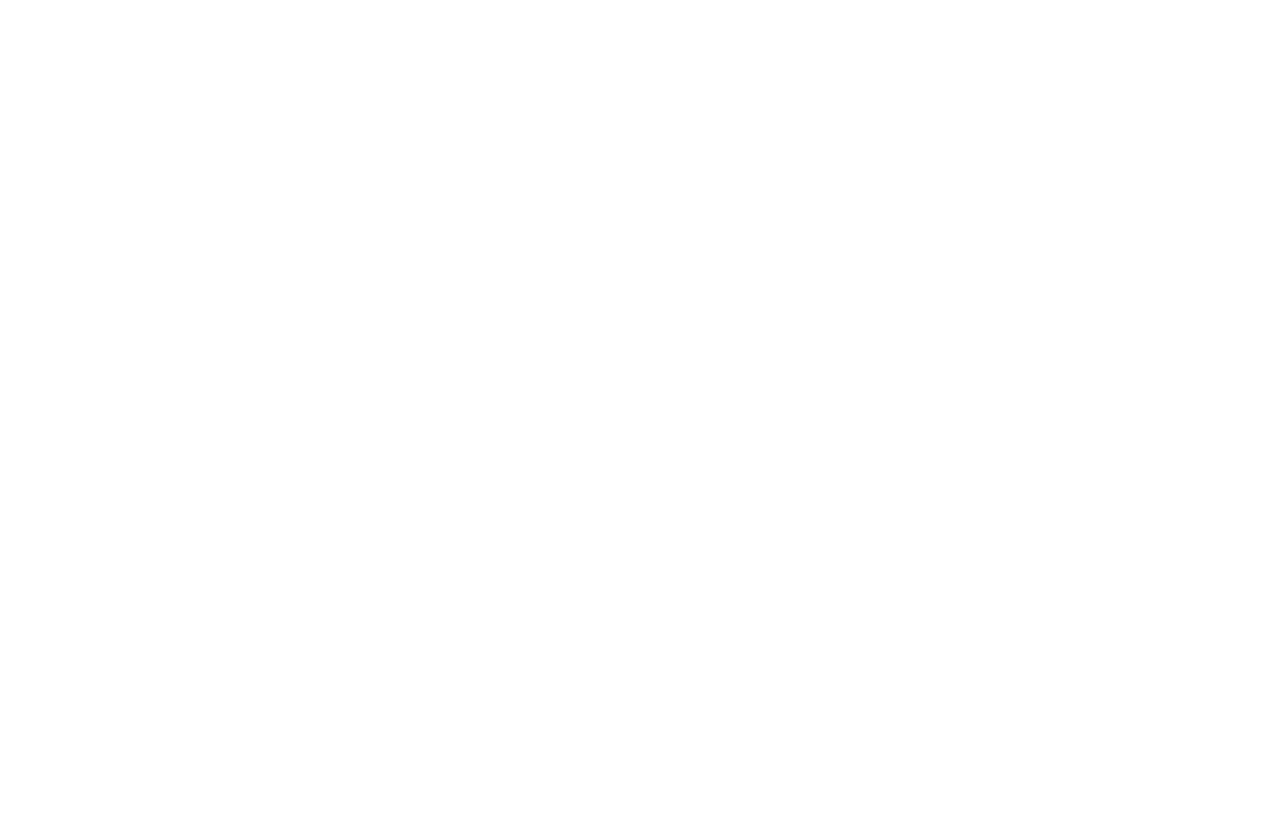
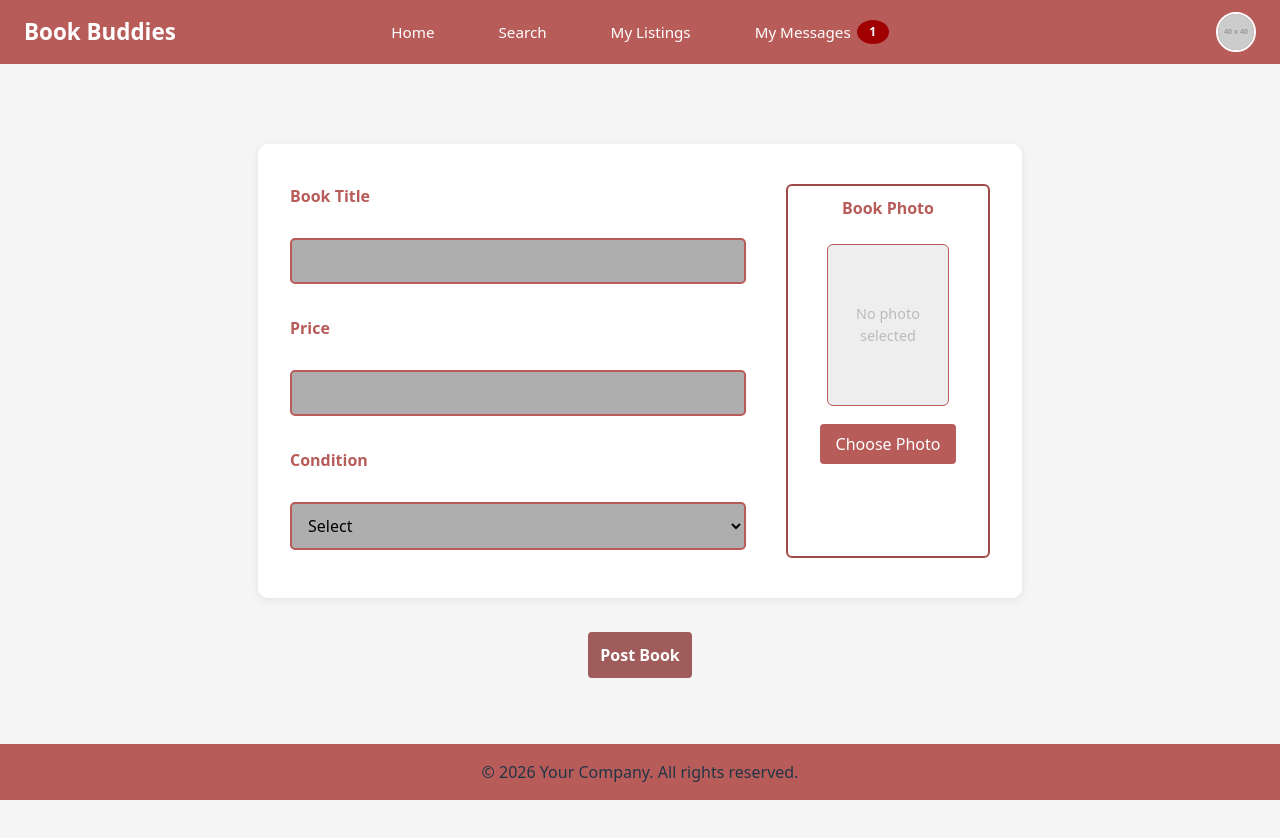
Before and after one commit to GraemeIBB/360proj, a React (Vite) app in the folder frontend/: page /post-book in a window 1280 px wide. Before the commit this address had no page. Shown: the top 838 px of the page. Before the commit the page ends 800 px from the top, so only its background shows below. Built offline with nearby package versions, Linux system fonts and the light colour scheme; no server answers.

Commit message:
Added frontend for Book Posting page, need to implement backend still

```diff
--- /dev/null
+++ b/frontend/src/PostBook.css
@@ -0,0 +1,111 @@
+.post-book-container {
+  min-height: calc(100vh - 160px);
+  display: flex;
+  flex-direction: column;
+  align-items: center;
+  justify-content: flex-start;
+  background: #f5f5f5;
+  padding: 80px 0 80px 0;
+}
+
+.post-book-form {
+  display: flex;
+  gap: 40px;
+  background: #fff;
+  border-radius: 10px;
+  box-shadow: 0 2px 8px rgba(0,0,0,0.08);
+  padding: 40px 32px;
+  max-width: 700px;
+  width: 100%;
+}
+
+.post-book-fields {
+  flex: 1;
+  display: flex;
+  flex-direction: column;
+  gap: 24px;
+}
+
+.post-book-fields label {
+  font-weight: 600;
+  color: #b85c5a;
+  margin-bottom: 6px;
+}
+
+.post-book-fields input,
+.post-book-fields select {
+  padding: 10px 12px;
+  border: 2px solid #b85c5a;
+  background-color: #afaeae;
+  border-radius: 5px;
+  font-size: 1em;
+  font-family: inherit;
+  margin-bottom: 8px;
+}
+
+.post-book-fields input:focus,
+.post-book-fields select:focus {
+  outline: none;
+  border-color: #a04a48;
+}
+
+.post-book-photo {
+  border: 2pt solid #a04a48;
+  border-radius: 6px;
+  display: flex;
+  flex-direction: column;
+  align-items: center;
+  justify-content: flex-start;
+  padding: 10px;
+  min-width: 180px;
+  gap: 16px;
+}
+
+.post-book-photo label {
+  font-weight: 600;
+  color: #b85c5a;
+  margin-bottom: 6px;
+}
+
+.post-book-photo input[type="file"] {
+  border: none;
+  background: none;
+  padding: 0;
+}
+
+.post-book-photo-preview {
+  width: 120px;
+  height: 160px;
+  background: #eee;
+  border: 1.5px solid #b85c5a;
+  border-radius: 6px;
+  display: flex;
+  align-items: center;
+  justify-content: center;
+  overflow: hidden;
+}
+
+.post-book-photo-preview img {
+  width: 100%;
+  height: 100%;
+  object-fit: cover;
+}
+
+@media (max-width: 700px) {
+  .post-book-form {
+    flex-direction: column;
+    gap: 24px;
+    padding: 24px 8px;
+  }
+  .post-book-photo {
+    min-width: 0;
+    align-items: stretch;
+  }
+  .post-book-photo-preview {
+    margin: 0 auto;
+  }
+}
+
+.post-book-submit-button {
+  margin-top: 24px;
+}
--- /dev/null
+++ b/frontend/src/PostBook.jsx
@@ -0,0 +1,104 @@
+
+import React, { useState } from 'react';
+import Header from './components/Header';
+import Footer from './components/Footer';
+import Button from './components/Button';
+import './PostBook.css';
+
+
+function PostBook() {
+  const [title, setTitle] = useState('');
+  const [price, setPrice] = useState('');
+  const [condition, setCondition] = useState('');
+  const [photo, setPhoto] = useState(null);
+  const [photoPreview, setPhotoPreview] = useState(null);
+
+  const handlePhotoChange = (e) => {
+    const file = e.target.files[0];
+    setPhoto(file);
+    if (file) {
+      const reader = new FileReader();
+      reader.onloadend = () => setPhotoPreview(reader.result);
+      reader.readAsDataURL(file);
+    } else {
+      setPhotoPreview(null);
+    }
+  };
+
+  const handleSubmit = (e) => {
+    e.preventDefault();
+    // TODO: Submit book data to backend
+    alert('Book posted!');
+  };
+
+  return (
+    <>
+      <Header />
+      <div className="post-book-container">
+        <form className="post-book-form" onSubmit={handleSubmit}>
+          <div className="post-book-fields">
+            <label htmlFor="book-title">Book Title</label>
+            <input
+              id="book-title"
+              type="text"
+              value={title}
+              onChange={e => setTitle(e.target.value)}
+              required
+            />
+
+            <label htmlFor="book-price">Price</label>
+            <input
+              id="book-price"
+              type="number"
+              min="0"
+              step="0.01"
+              value={price}
+              onChange={e => setPrice(e.target.value)}
+              required
+            />
+
+            <label htmlFor="book-condition">Condition</label>
+            <select
+              id="book-condition"
+              value={condition}
+              onChange={e => setCondition(e.target.value)}
+              required
+            >
+              <option value="">Select</option>
+              <option value="new">New</option>
+              <option value="lightly used">Lightly Used</option>
+              <option value="worn">Worn</option>
+            </select>
+          </div>
+          <div className="post-book-photo">
+            <label htmlFor="book-photo" style={{marginBottom: '8px'}}>Book Photo</label>
+            <div style={{display: 'flex', flexDirection: 'column', alignItems: 'center', gap: '10px'}}>
+              <div className="post-book-photo-preview">
+                {photoPreview ? (
+                  <img src={photoPreview} alt="Book preview" />
+                ) : (
+                  <span style={{color:'#bbb',fontSize:'0.9em', textAlign: 'center'}}>No photo selected</span>
+                )}
+              </div>
+              <label htmlFor="book-photo" className="photo-upload-label" style={{background:'#b85c5a',color:'#fff',padding:'8px 16px',borderRadius:'4px',cursor:'pointer',fontWeight:500,marginTop:'8px'}}>Choose Photo
+                <input
+                  id="book-photo"
+                  type="file"
+                  accept="image/*"
+                  onChange={handlePhotoChange}
+                  style={{display:'none'}}
+                />
+              </label>
+            </div>
+          </div>
+        </form>
+        <div className="post-book-submit-button">
+          <Button type="submit" title="Post Book" onClick={handleSubmit} />
+        </div>
+      </div>
+      <Footer />
+    </>
+  );
+}
+
+export default PostBook;
--- a/frontend/src/main.jsx
+++ b/frontend/src/main.jsx
@@ -4,6 +4,7 @@ import { BrowserRouter, Routes, Route } from 'react-router-dom'
 import './index.css'
 import Home from './Home.jsx'
 import Login from './Login.jsx'
+import PostBook from './PostBook.jsx'
 
 createRoot(document.getElementById('root')).render(
   <StrictMode>
@@ -11,6 +12,7 @@ createRoot(document.getElementById('root')).render(
       <Routes>
         <Route path="/" element={<Home />} />
         <Route path="/login" element={<Login />} />
+        <Route path="/post-book" element={<PostBook />} />
       </Routes>
     </BrowserRouter>
   </StrictMode>,
```
